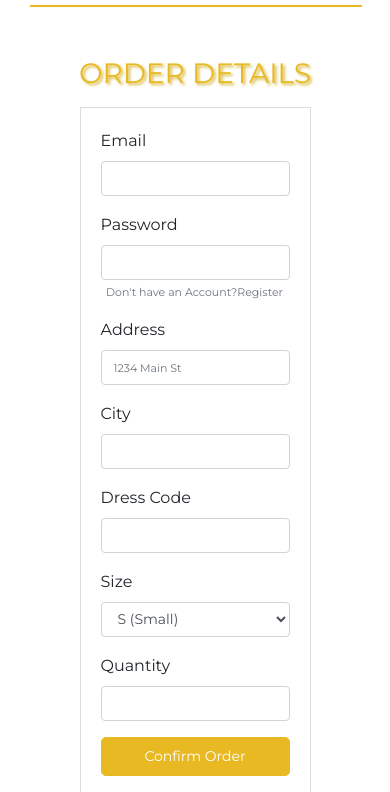
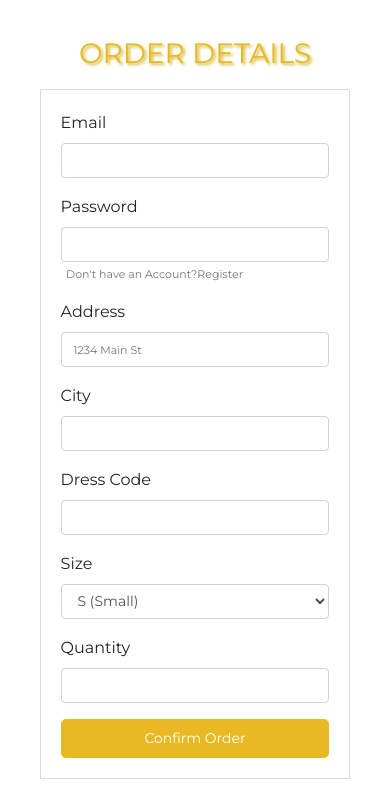
Before and after one commit to kisafatima/MHCollection, a plain HTML site: page Order.html in a window 390 px wide. Shown: the part 231-1023 px from the top of the page. Drawn offline with nearby package versions, Linux system fonts and the light colour scheme.

Commit message:
Update style.css

```diff
--- a/style.css
+++ b/style.css
@@ -227,6 +227,9 @@ h5{
 }
 @media (max-width:700px){
     .myform{
-        margin: 5% 15% 5% 15%;
+        margin: 5% 8% 5% 8%;
+    }
+    body{
+        padding:10px;
     }
 }
```
